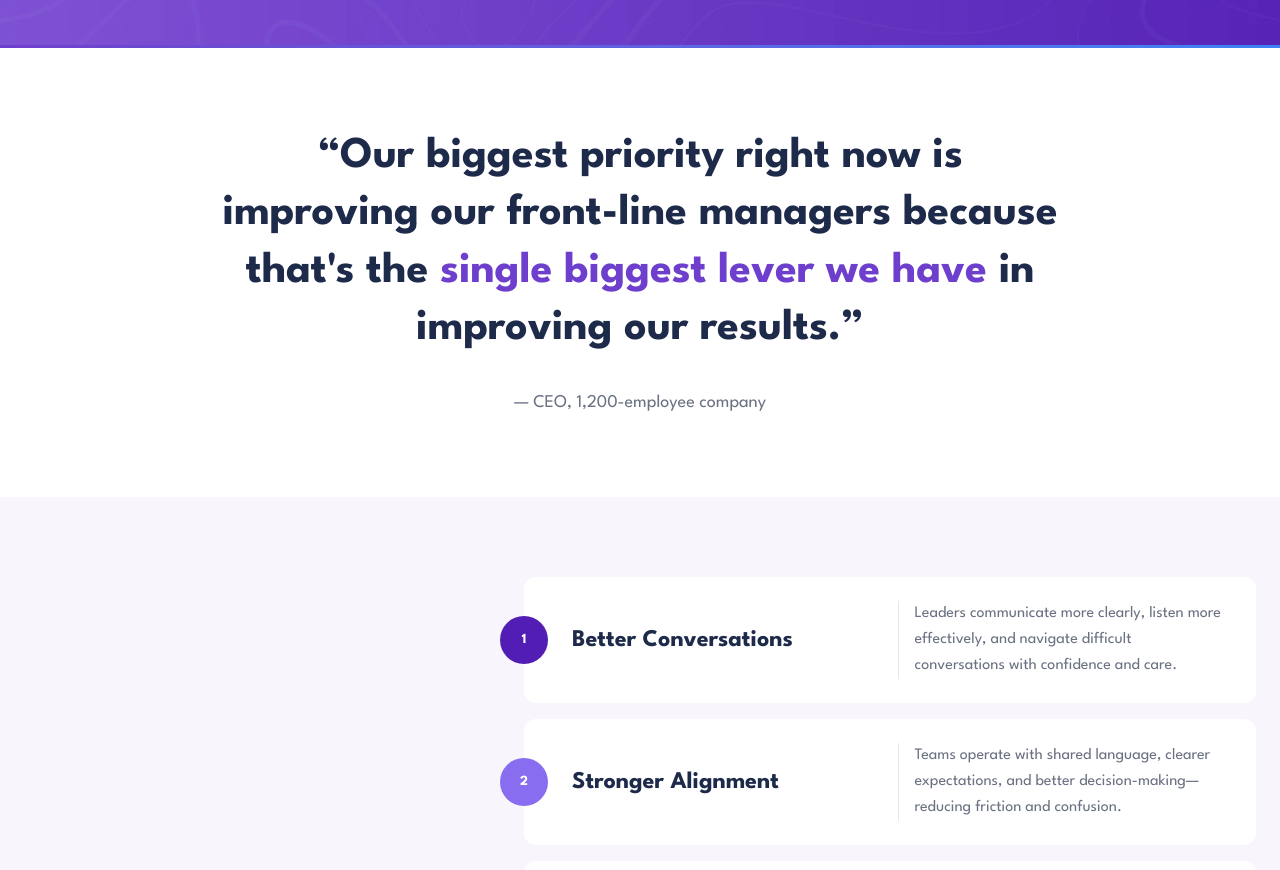
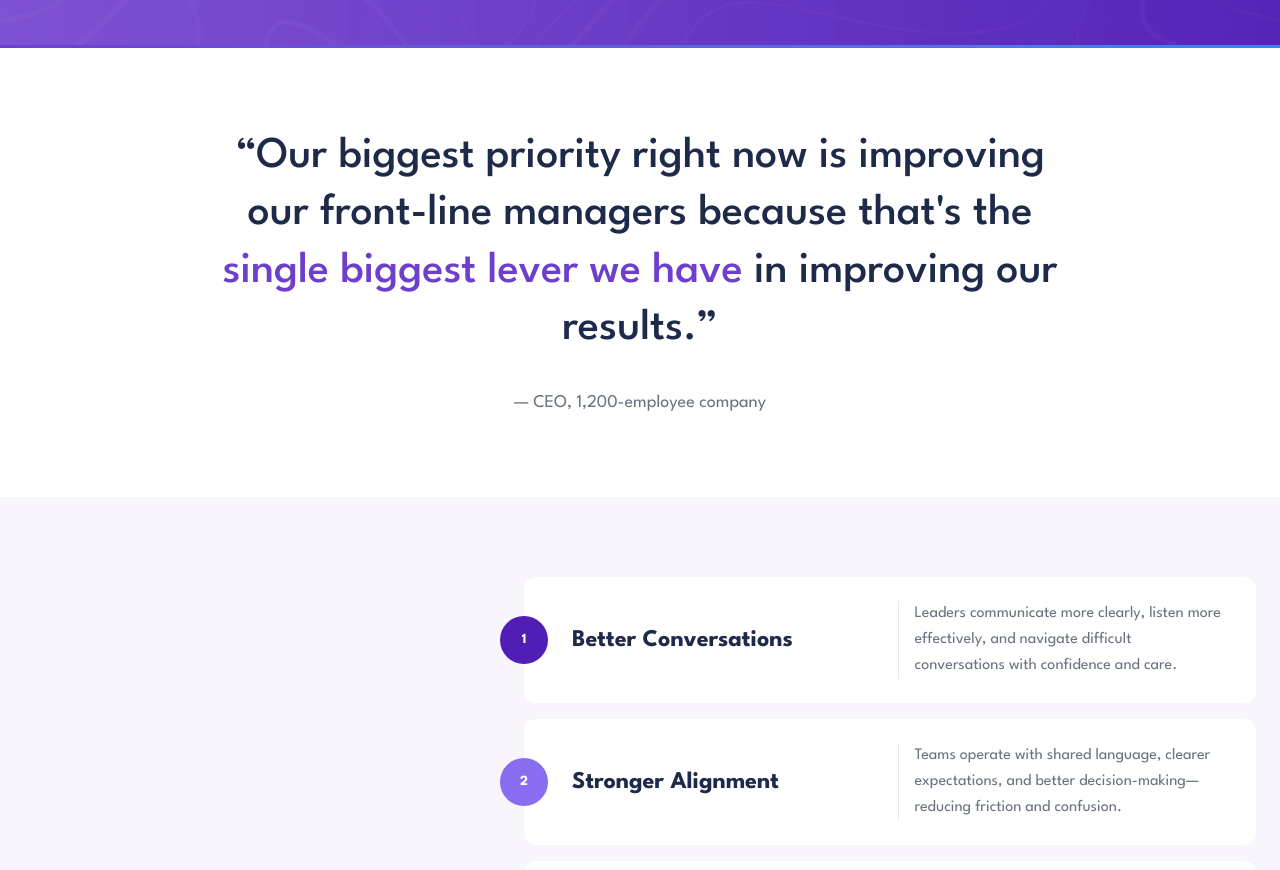
Before and after one commit to stevearntz/campfire-website, a Next.js app: page / in a window 1280 px wide. Shown: the part 4940-5810 px from the top of the page. Built offline with nearby package versions, Linux system fonts and the light colour scheme; no server answers.

Commit message:
Change CEO quote to font-medium

```diff
--- a/app/page.tsx
+++ b/app/page.tsx
@@ -383,7 +383,7 @@ export default function Home() {
         <div className="h-[3px] bg-gradient-to-r from-[#6E3FCC] to-[#3B82F6]" />
         <div className="py-20">
           <div className="max-w-4xl mx-auto px-6 text-center">
-            <blockquote className="text-3xl md:text-[2.75rem] font-bold text-[#1E2A4A] leading-[1.3]">
+            <blockquote className="text-3xl md:text-[2.75rem] font-medium text-[#1E2A4A] leading-[1.3]">
               &ldquo;Our biggest priority right now is improving our
               front-line managers because that&apos;s the{" "}
               <span className="text-[#6E3FCC]">single biggest
```
